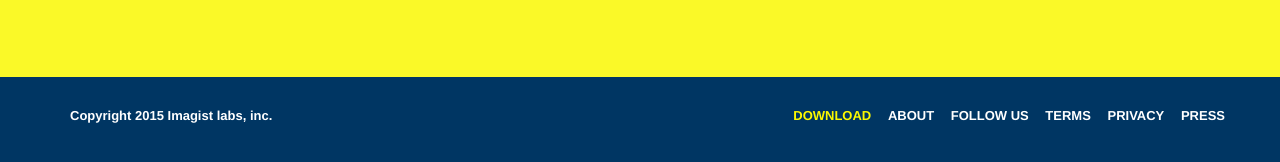
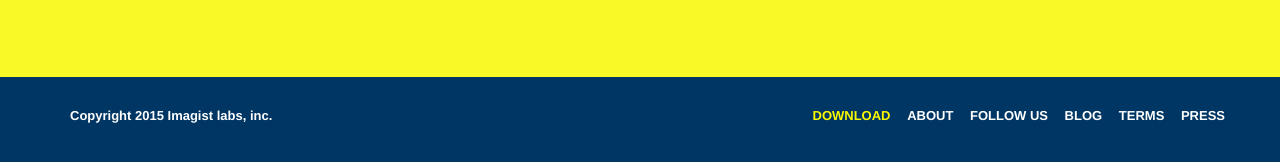
Before and after one commit to joshuanguyen/pop-web, a Jekyll site: the page built from index.html, in a window 1280 px wide and 900 px high, scrolled down 2700 px. Shown: the part 733-895 px from the top of the window. Built offline with Jekyll 4.4.1, drawn with Linux system fonts in a browser that asks for light colours; nearby versions of some CDN libraries.

Commit message:
Update pop-raw.html

```diff
--- a/_layouts/pop-raw.html
+++ b/_layouts/pop-raw.html
@@ -50,9 +50,9 @@
           <li><a href="https://itunes.apple.com/us/app/pop-video-texting-is-faster/id875099176?ls=1&mt=8" class="lookatme">Download</a></li>
           <li><a href="http://blog.imagistlabs.co/about/">About</a></li>
           <li><a href="http://www.twitter.com/sendpop/">Follow us</a></li>
+          <li><a href="http://blog.hellopop.co">Blog</a></li>
           {% if page.home %}
           <li><a href="tos.html">Terms</a></li>
-          <li><a href="privacy.html">Privacy</a></li>
           {% endif %}
           <li><a href="/press/press.html">Press</a></li>
         </ul>
```
